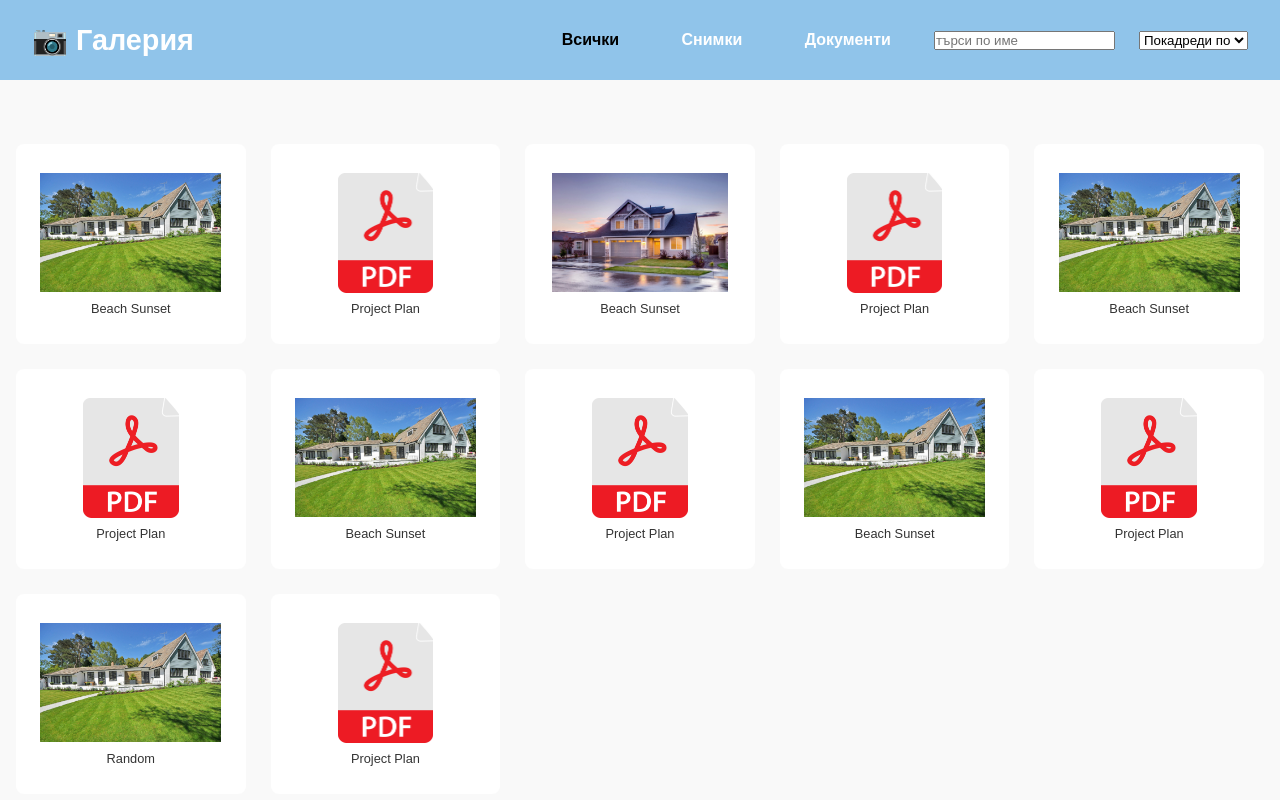
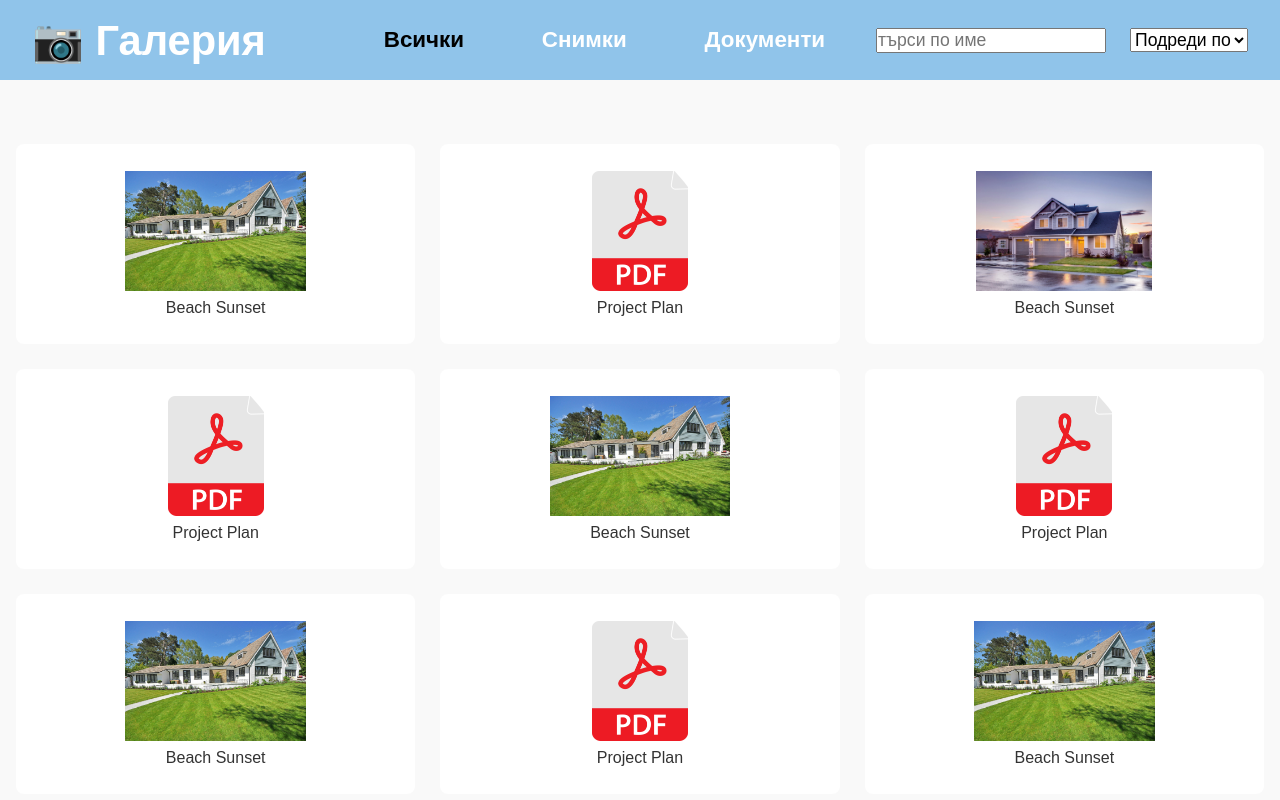
Before and after one commit to KostovPV/react-gallery, a React (Vite) app: page / in a window 1280 px wide. Shown: the top 800 px of the page. Built offline with nearby package versions, Linux system fonts and the light colour scheme.

Commit message:
CSS edited

```diff
--- a/src/components/FilterBar.css
+++ b/src/components/FilterBar.css
@@ -22,7 +22,7 @@
 }
 
 .filter-logo {
-    font-size: 1.8rem;
+    font-size: 2.6rem;
     font-weight: 700;
     color: #fff;
     display: flex;
@@ -62,11 +62,17 @@
     color: #fff;
     font-size: 1rem;
     cursor: pointer;
+    font-size: 1.4rem;
 }
 
 .filter-list li button:hover,
 .filter-list li .active {
     color: black;
+}
+
+input,
+select {
+    font-size: 1.1rem;
 }
 
 @media screen and (max-width: 768px) {
--- a/src/components/FilterBar.jsx
+++ b/src/components/FilterBar.jsx
@@ -80,7 +80,7 @@ const FilterBar = ({
               onChange={handleSort}
               className="filter-sort"
             >
-              <option value="default">Покадреди по</option>
+              <option value="default">Подреди по</option>
               <option value="name">Име</option>
               <option value="date">Дата</option>
             </select>
--- a/src/components/Footer/Footer.css
+++ b/src/components/Footer/Footer.css
@@ -9,6 +9,6 @@ footer{
 .footer__copyright {
     text-align: center;
     padding: 1rem;
-    color: var(--color-white);
+    color: black;
     font-weight: 300;
 }
--- a/src/components/Gallery.css
+++ b/src/components/Gallery.css
@@ -1,6 +1,6 @@
 .gallery-grid {
     display: grid;
-    grid-template-columns: repeat(auto-fill, minmax(200px, 1fr));
+    grid-template-columns: repeat(auto-fill, minmax(300px, 1fr));
     gap: 25px;
     padding: 1rem;
     margin-top: 6rem;
@@ -51,7 +51,7 @@
 
   .image-cell p,
   .pdf-thumbnail p {
-    font-size: 0.8rem;
+    font-size: 1rem;
     margin: 0;
     padding-top: 0.5rem;
     word-break: break-word;
```
